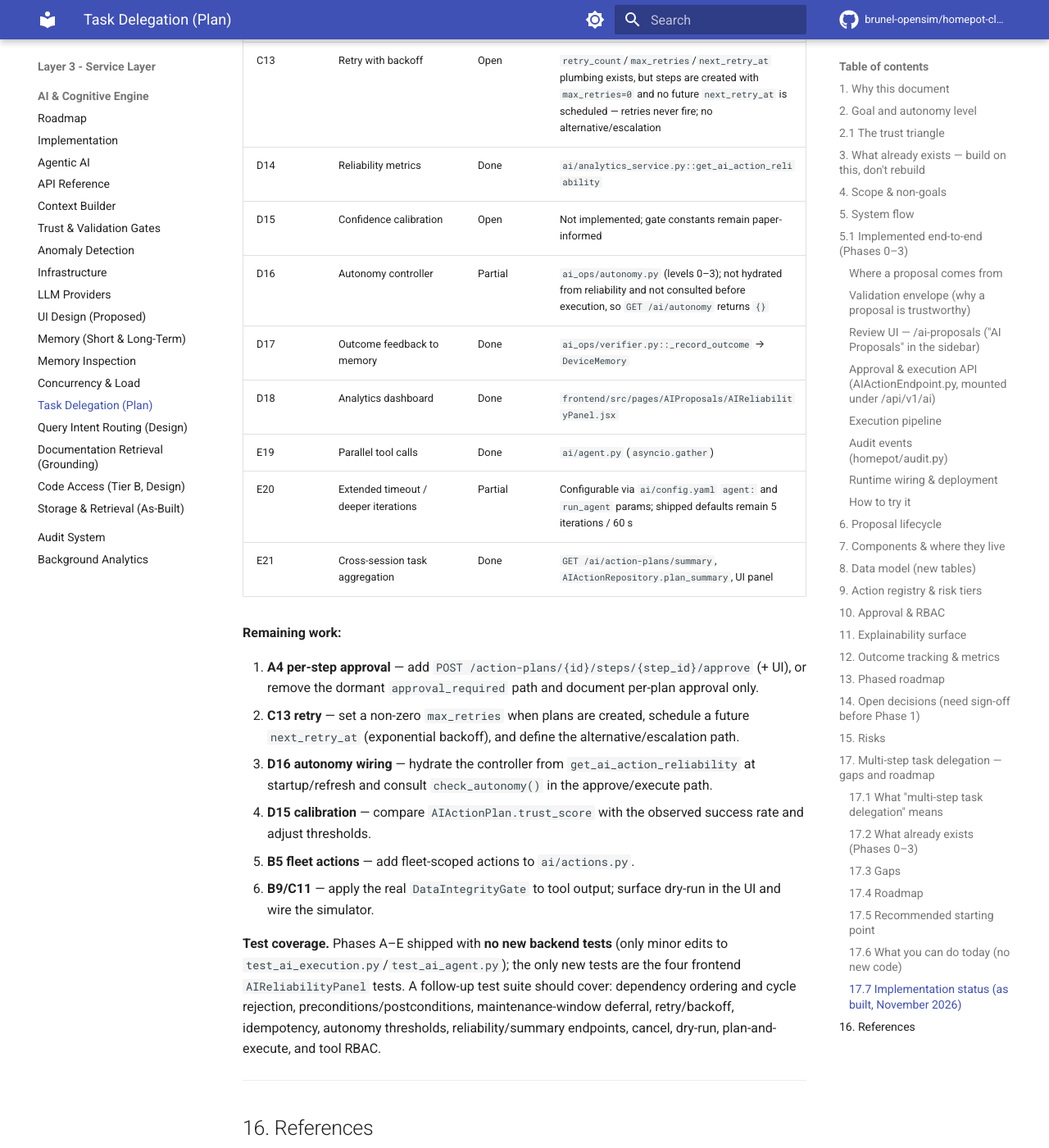
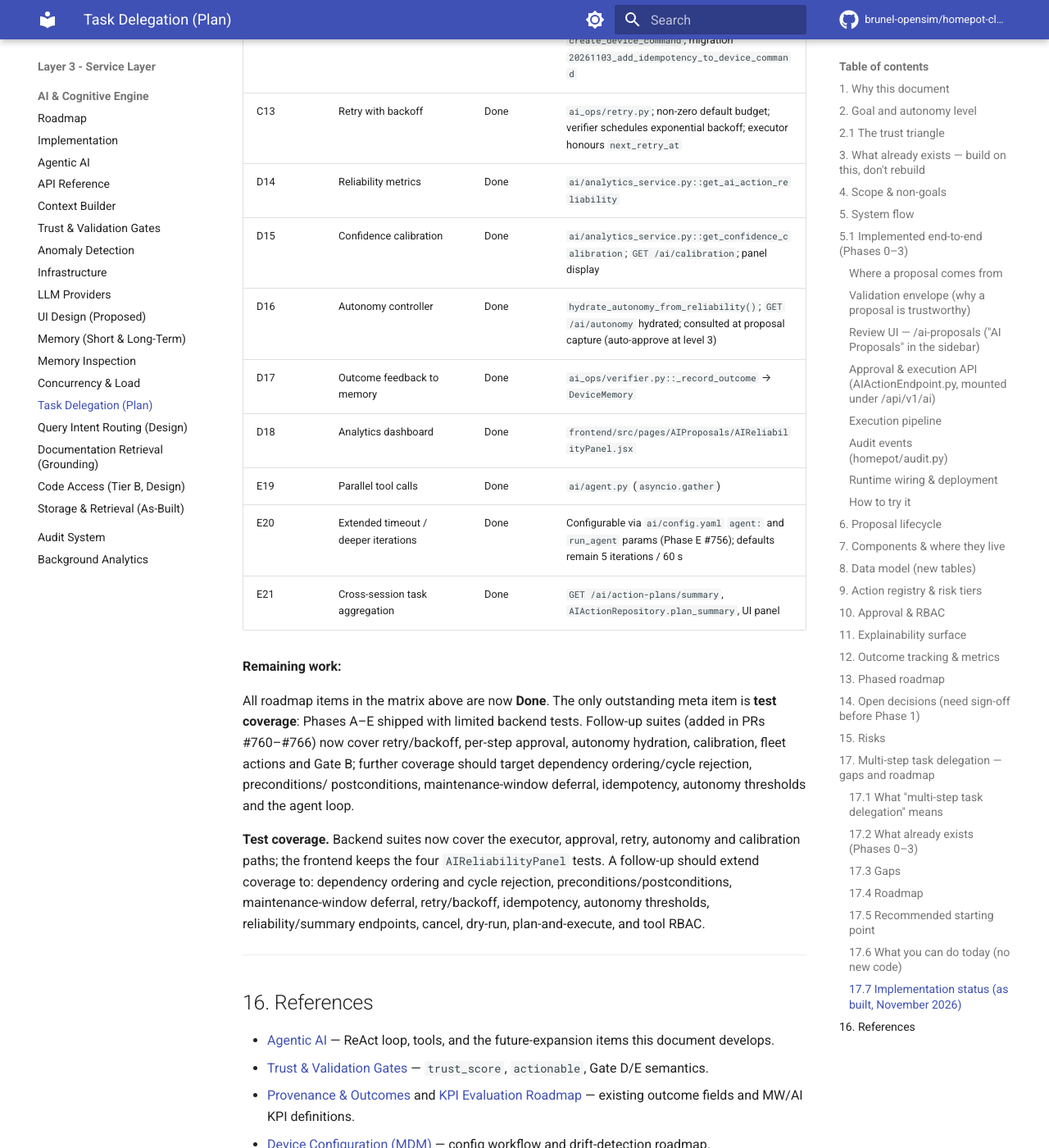
Before and after one commit to brunel-opensim/homepot-client, an MkDocs documentation site: the page built from docs/ai-delegation-plan.md, in a window 1280 px wide and 1400 px high, scrolled down 25204 px. Shown: the whole window at 82% size. Built offline with MkDocs 1.6.1 and Material for MkDocs 9.7.7, drawn with Linux system fonts in a browser that asks for light colours; comment, search, counter and statistics services are not loaded; the version menu is left out; some of the changed text lies outside the part shown.

Commit message:
docs(ai-delegation): mark remediation gaps A4/B5/B9/C11/C13/D15/D16 as Done

```diff
--- a/docs/ai-delegation-plan.md
+++ b/docs/ai-delegation-plan.md
@@ -769,45 +769,38 @@ roadmap item to its as-built location. Legend: **Done** = implemented,
 | A1 | Task graph model (`depends_on_step_id`) | Done | migration `20261103_add_step_dependencies_to_action_step`; `AIActionStep` model |
 | A2 | Dependency-aware execution + pre/postconditions | Done | `ai_ops/executor.py` (`_is_step_ready`, `dispatch_ready_steps`), `ai_ops/policy.py` (`_evaluate_preconditions`), `ai_ops/verifier.py` (`_evaluate_postconditions`) |
 | A3 | Checkpoints & cancellation | Done | `POST /ai/action-plans/{id}/cancel`; step state in DB + `ai_ops/reconcile.py` resumes `executing` plans |
-| A4 | Per-step approval gates | Open | `ai_action_step.approval_required` and the `executor.py` gate exist, but nothing sets the flag and there is no step-level approve API/UI — a gated step would wait forever |
-| B5 | Registry breadth | Partial | `ai/actions.py`: T1 `health_check`/`list_processes`/`scan_filesystem`, T2 `rollback_config`, T3 `restart_service`; **no fleet-wide actions** |
+| A4 | Per-step approval gates | Done | `ai_ops/approval.py` (`STEP_APPROVAL_TIERS`, default T3); `approval_required` set at plan creation; `POST /ai/action-plans/{id}/steps/{step_id}/approve`; UI "Approve step" button |
+| B5 | Registry breadth | Done | `ai/actions.py` T1/T2/T3 actions plus `ai/tools.py::propose_fleet_action` (expands into per-device proposals) |
 | B6 | Plan status query tool | Done | `ai/tools.py::get_action_plan_status` |
 | B7 | Plan-and-execute agent mode | Done | `ai/agent.py` (`plan_and_execute`, `_parse_plan`) |
 | B8 | Per-device RBAC in tools | Done | `ai/tools.py::_check_device_access` |
-| B9 | Gate B on tool I/O | Partial | `ai/agent.py` annotates empty/error tool output; the full `DataIntegrityGate` is not applied |
+| B9 | Gate B on tool I/O | Done | `ai/tools.py::_gate_b_note` appends a freshness annotation to `get_device_status`/`get_device_metrics`; RBAC added to metrics tool |
 | C10 | Maintenance-window integration | Done | `ai_ops/policy.py::is_maintenance_window`; deferred steps re-checked in `verifier.py` |
-| C11 | Dry-run / simulation preview | Partial | `POST /ai/action-plans/{id}/dry-run`; no UI control and no simulator integration |
+| C11 | Dry-run / simulation preview | Done | `POST /ai/action-plans/{id}/dry-run`; UI "Dry run" button + inline preview in `AIProposalsList.jsx` |
 | C12 | Idempotency keys | Done | `ai_action_step.idempotency_key` → `create_device_command`; migration `20261103_add_idempotency_to_device_command` |
-| C13 | Retry with backoff | Open | `retry_count`/`max_retries`/`next_retry_at` plumbing exists, but steps are created with `max_retries=0` and no future `next_retry_at` is scheduled — retries never fire; no alternative/escalation |
+| C13 | Retry with backoff | Done | `ai_ops/retry.py`; non-zero default budget; verifier schedules exponential backoff; executor honours `next_retry_at` |
 | D14 | Reliability metrics | Done | `ai/analytics_service.py::get_ai_action_reliability` |
-| D15 | Confidence calibration | Open | Not implemented; gate constants remain paper-informed |
-| D16 | Autonomy controller | Partial | `ai_ops/autonomy.py` (levels 0–3); not hydrated from reliability and not consulted before execution, so `GET /ai/autonomy` returns `{}` |
+| D15 | Confidence calibration | Done | `ai/analytics_service.py::get_confidence_calibration`; `GET /ai/calibration`; panel display |
+| D16 | Autonomy controller | Done | `hydrate_autonomy_from_reliability()`; `GET /ai/autonomy` hydrated; consulted at proposal capture (auto-approve at level 3) |
 | D17 | Outcome feedback to memory | Done | `ai_ops/verifier.py::_record_outcome` → `DeviceMemory` |
 | D18 | Analytics dashboard | Done | `frontend/src/pages/AIProposals/AIReliabilityPanel.jsx` |
 | E19 | Parallel tool calls | Done | `ai/agent.py` (`asyncio.gather`) |
-| E20 | Extended timeout / deeper iterations | Partial | Configurable via `ai/config.yaml` `agent:` and `run_agent` params; shipped defaults remain 5 iterations / 60 s |
+| E20 | Extended timeout / deeper iterations | Done | Configurable via `ai/config.yaml` `agent:` and `run_agent` params (Phase E #756); defaults remain 5 iterations / 60 s |
 | E21 | Cross-session task aggregation | Done | `GET /ai/action-plans/summary`, `AIActionRepository.plan_summary`, UI panel |
 
 **Remaining work:**
 
-1. **A4 per-step approval** — add
-   `POST /action-plans/{id}/steps/{step_id}/approve` (+ UI), or remove the
-   dormant `approval_required` path and document per-plan approval only.
-2. **C13 retry** — set a non-zero `max_retries` when plans are created, schedule
-   a future `next_retry_at` (exponential backoff), and define the
-   alternative/escalation path.
-3. **D16 autonomy wiring** — hydrate the controller from
-   `get_ai_action_reliability` at startup/refresh and consult
-   `check_autonomy()` in the approve/execute path.
-4. **D15 calibration** — compare `AIActionPlan.trust_score` with the observed
-   success rate and adjust thresholds.
-5. **B5 fleet actions** — add fleet-scoped actions to `ai/actions.py`.
-6. **B9/C11** — apply the real `DataIntegrityGate` to tool output; surface
-   dry-run in the UI and wire the simulator.
+All roadmap items in the matrix above are now **Done**. The only outstanding
+meta item is **test coverage**: Phases A–E shipped with limited backend tests.
+Follow-up suites (added in PRs #760–#766) now cover retry/backoff, per-step
+approval, autonomy hydration, calibration, fleet actions and Gate B; further
+coverage should target dependency ordering/cycle rejection, preconditions/
+postconditions, maintenance-window deferral, idempotency, autonomy thresholds
+and the agent loop.
 
-**Test coverage.** Phases A–E shipped with **no new backend tests** (only minor
-edits to `test_ai_execution.py`/`test_ai_agent.py`); the only new tests are the
-four frontend `AIReliabilityPanel` tests. A follow-up test suite should cover:
+**Test coverage.** Backend suites now cover the executor, approval, retry,
+autonomy and calibration paths; the frontend keeps the four
+`AIReliabilityPanel` tests. A follow-up should extend coverage to:
 dependency ordering and cycle rejection, preconditions/postconditions,
 maintenance-window deferral, retry/backoff, idempotency, autonomy thresholds,
 reliability/summary endpoints, cancel, dry-run, plan-and-execute, and tool RBAC.
```
